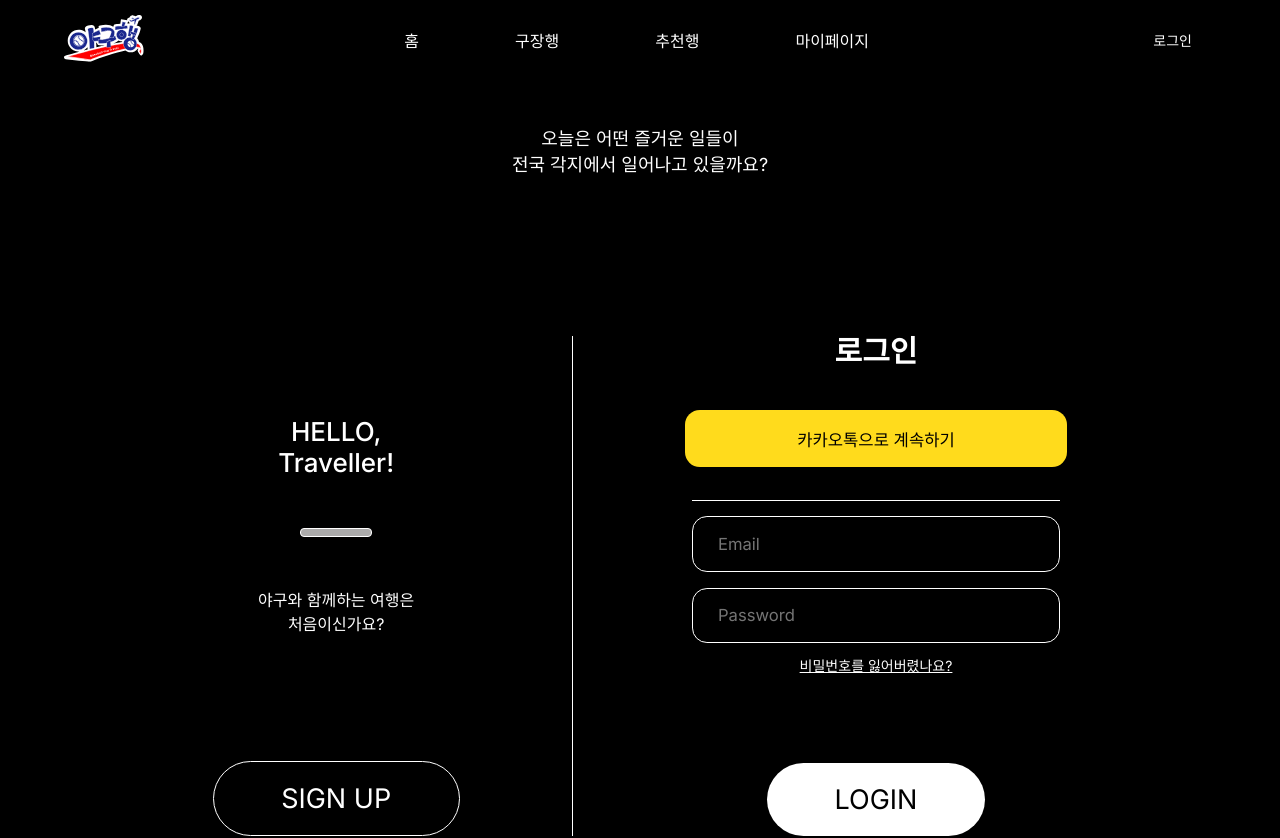
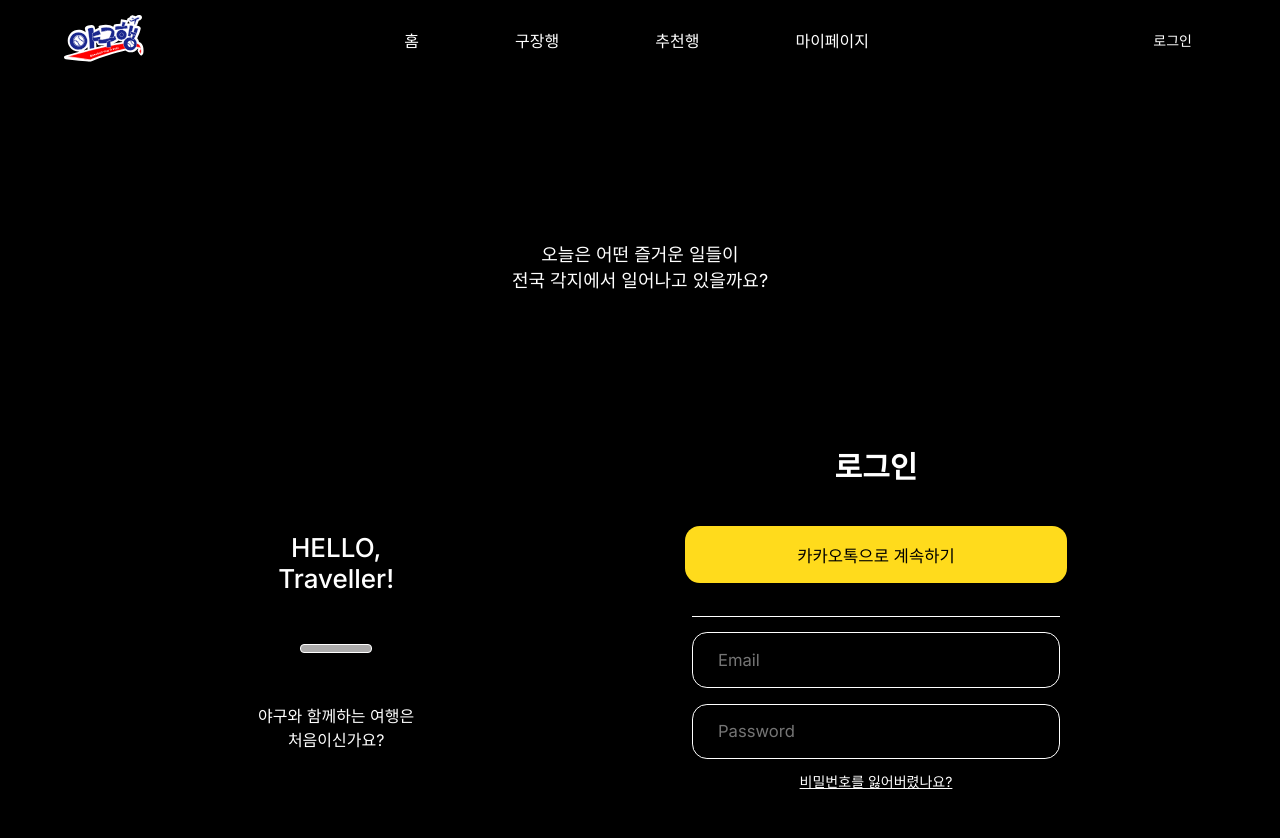
Before and after one commit to 2024-TourismContest/Yaguhang_FE, a React (Vite) app: page /login in a window 1280 px wide. Before the commit this address led to /users/login. Shown: the top 838 px of the page. Built offline with nearby package versions, Linux system fonts and the light colour scheme; no server answers.

Commit message:
:bug: Fix: 네비게이션바 로그인 기능 추가

```diff
--- a/src/Router.tsx
+++ b/src/Router.tsx
@@ -4,25 +4,15 @@ import StadiumPage from "./pages/stadium/stadiumPage";
 import LoginPage from "./pages/login/LoginPage";
 import SignupPage from "./pages/signup/SignupPage";
 
-interface RouterProps {
-  isAuthenticated: boolean;
-}
-export default function Router({ isAuthenticated }: RouterProps) {
+export default function Router() {
   return (
     <Routes>
-      {isAuthenticated ? (
-        <>
           <Route path="/" element={<HomePage />} />
           <Route path="/stadium" element={<StadiumPage />} />
           <Route path="*" element={<Navigate replace to="/" />} />
-        </>
-      ) : (
-        <>
-          <Route path="/users/login" element={<LoginPage />} />
-          <Route path="/users/signup" element={<SignupPage />} />
-          <Route path="*" element={<Navigate replace to="/users/login" />} />
-        </>
-      )}
+          <Route path="/login" element={<LoginPage />} />
+          <Route path="/signup" element={<SignupPage />} />
+      )
     </Routes>
   );
 }
--- a/src/components/layout/Header.tsx
+++ b/src/components/layout/Header.tsx
@@ -68,10 +68,11 @@ const NavbarContainer = styled.nav`
   box-sizing: border-box;
   z-index: 1000;
   background: linear-gradient(
-    rgba(0, 0, 0, 0.9) 0%,  // 상단 색상 (어두운 검정)
-    rgba(0, 0, 0, 0.7) 50%, // 중간 색상
-    rgba(0, 0, 0, 0.5) 75%, // 하단 색상
-    rgba(0, 0, 0, 0) 100%   // 끝 색상 (투명)
+    to bottom,
+    rgba(0, 0, 0, 0.9) 0%,   // 상단 색상 (어두운 검정)
+    rgba(0, 0, 0, 0.7) 50%,   // 중간 색상
+    rgba(0, 0, 0, 0.5) 75%,   // 하단 색상
+    rgba(0, 0, 0, 0) 100%     // 끝 색상 (투명)
   );
 `;
 
@@ -110,7 +111,6 @@ const StyledNavLink = styled(Link)<{ isActive: boolean }>`
   line-height: normal;
   padding: 0.75rem 1.5rem; // 넓은 위아래 패딩
   position: relative;
-
   ${({ isActive }) =>
     isActive &&
     `
@@ -144,5 +144,4 @@ const StyledLoginButton = styled.button`
   font-weight: 400;
   cursor: pointer;
   white-space: nowrap;
-
 `;
--- a/src/components/users/LoginForm.tsx
+++ b/src/components/users/LoginForm.tsx
@@ -42,6 +42,7 @@ const LoginForm = () => {
     try {
       const response = await login.login(email, password);
       console.log(response);
+      navigate('/');
     } catch (err) {
       setError("로그인에 실패했습니다.");
     }
--- a/src/pages/login/LoginPage.tsx
+++ b/src/pages/login/LoginPage.tsx
@@ -26,8 +26,9 @@ const PageContainer = styled.div`
   flex-direction: column;
   align-items: center;
   justify-content: center;
-  padding-top: 10vh;
-  height: 100vh;
+  padding-top: 30vh;
+  padding-bottom: 10vh;
+  height: 100%;
   min-width: 500px;
   background-color: #000;
 
@@ -41,6 +42,7 @@ const RowContainer = styled.div`
   margin-top: 10rem;
   display: flex;
   gap: 7rem;
+  height: fit-content;
 
   @media (max-width: 768px) {
     flex-direction: column;
@@ -54,11 +56,10 @@ const LineVertical = styled.div`
   width: 1px;
   height: 100%;
   background: #fff;
-
   @media (max-width: 768px) {
     width: 100%;
     height: 1px;
-    margin-bottom: 3rem; //48px
+    margin-bottom: 48px
   }
 `;
 
```
